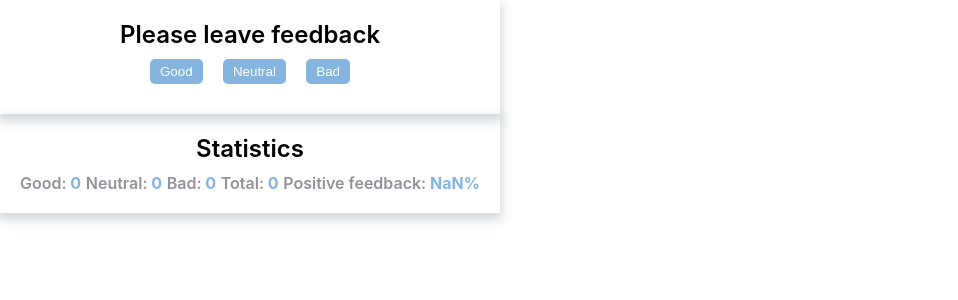
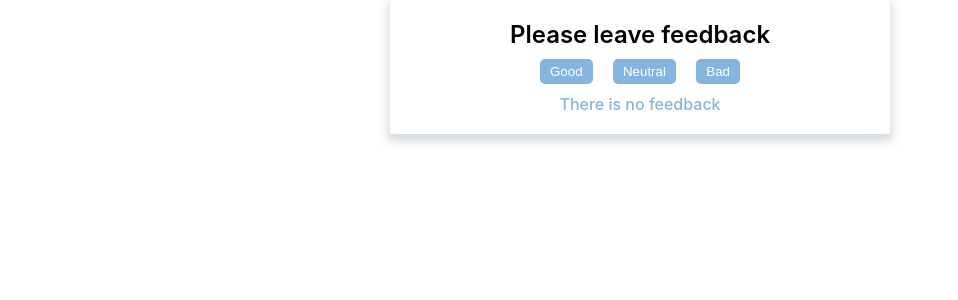
Before and after one commit to NickDurnev/goit-react-hw-02-feedback, a React (Create React App) app: page / in a window 1280 px wide. Shown: the top 300 px of the page, without its empty margins (0-958 px from the left). Built offline with nearby package versions, Linux system fonts and the light colour scheme.

Commit message:
Fix deploy issue and add statistics feature

```diff
--- a/src/components/App.jsx
+++ b/src/components/App.jsx
@@ -2,6 +2,8 @@ import { Component } from "react";
 import FeedbackOptions from "./FeedbackOptions";
 import Section from "./Section";
 import Statistics from "./Statistics";
+import Notification from "./Notification";
+import { Container } from "./App.styles";
 
 export class App extends Component {
   state = {
@@ -33,13 +35,16 @@ export class App extends Component {
   render() {
     const { good, neutral, bad } = this.state;
     return (
-        <div>
+        <Container>
           <Section title="Please leave feedback">
             <FeedbackOptions
               options={Object.keys(this.state)}
               onLeaveFeedback={this.onLeaveFeedback}/>
           </Section>
-          <Section title="Statistics">
+        {this.countTotalFeedback() === 0
+          ? (<Notification message="There is no feedback" />)
+          : (
+            <Section title="Statistics">
             <Statistics
               good={good}
               neutral={neutral}
@@ -47,7 +52,8 @@ export class App extends Component {
               total={this.countTotalFeedback()}
               positivePercentage={this.countPositiveFeedbackPercentage()} />
           </Section>
-        </div>
+          )}
+        </Container>
       )
     }
 }
--- /dev/null
+++ b/src/components/App.styles.jsx
@@ -0,0 +1,9 @@
+import styled from "styled-components";
+
+export const Container = styled.div`
+    margin:auto;
+    max-width: 500px;
+    padding:20px;
+    box-shadow: var(--card-shadow);
+    text-align:center;
+`;
--- /dev/null
+++ b/src/components/Notification/Notification.jsx
@@ -0,0 +1,12 @@
+import PropTypes from "prop-types";
+import { Text } from "./Notification.styled";
+
+const Notification = ({message}) => (
+    <Text>{message}</Text>
+);
+
+Notification.propTypes = {
+    message: PropTypes.string.isRequired
+}
+
+export default Notification;
--- /dev/null
+++ b/src/components/Notification/Notification.styled.jsx
@@ -0,0 +1,6 @@
+import styled from "styled-components";
+
+export const Text = styled.p`
+        font-weight: 500;
+        color: rgb(133, 180, 222);
+`;
--- /dev/null
+++ b/src/components/Notification/index.jsx
@@ -0,0 +1 @@
+export { default } from "./Notification";
--- a/src/components/Section/Section.styled.jsx
+++ b/src/components/Section/Section.styled.jsx
@@ -1,10 +1,6 @@
 import styled from "styled-components";
 
 export const Container = styled.section`
-    max-width: 500px;
-    padding:20px;
-    box-shadow: var(--card-shadow);
-
     & h2{
         text-align:center;
         margin: 0;
--- a/src/components/Statistics/Statistics.jsx
+++ b/src/components/Statistics/Statistics.jsx
@@ -11,7 +11,7 @@ const Statistics  = ({ good, neutral, bad, total, positivePercentage}) => (
         </StatsList>
 );
 
-Statistics .prototypes = {
+Statistics.prototypes = {
     good: PropTypes.number.isRequired,
     neutral: PropTypes.number.isRequired,
     bad: PropTypes.number.isRequired,
```
Also changed, not shown: public/index.html (+0 -10 lines).
